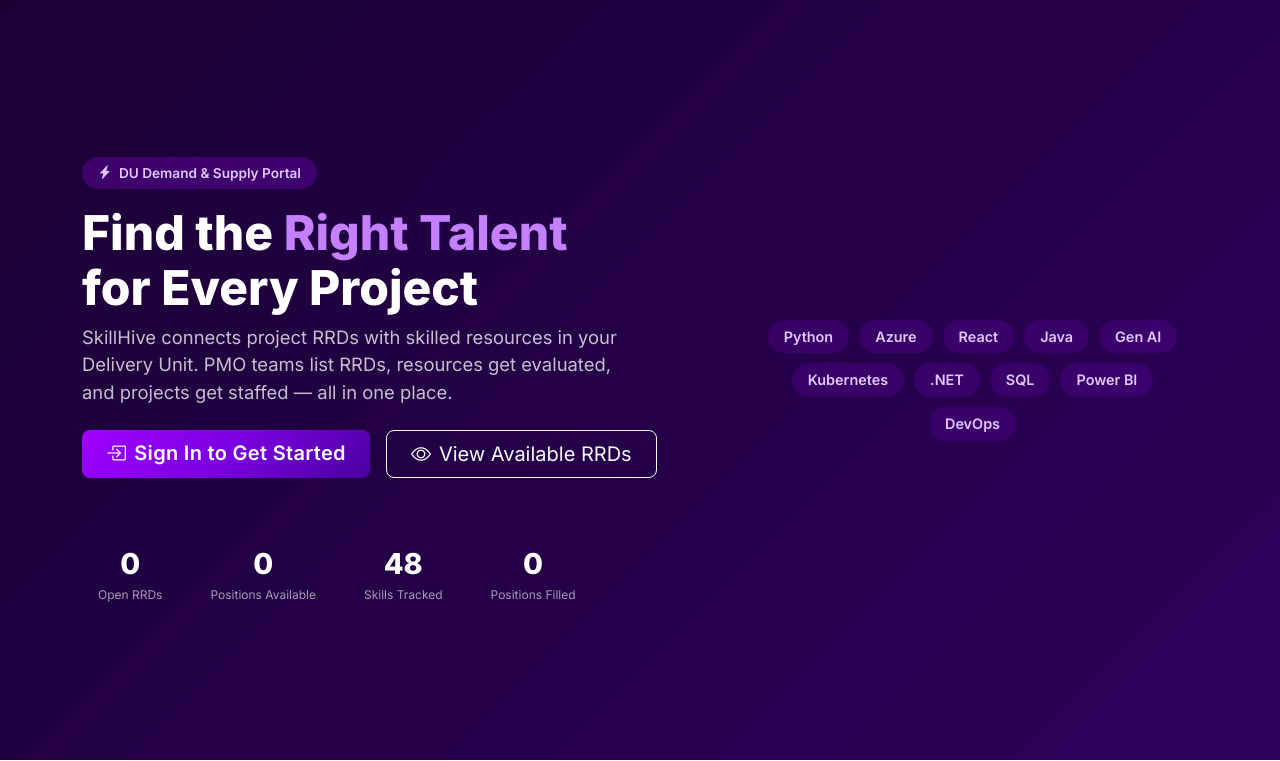
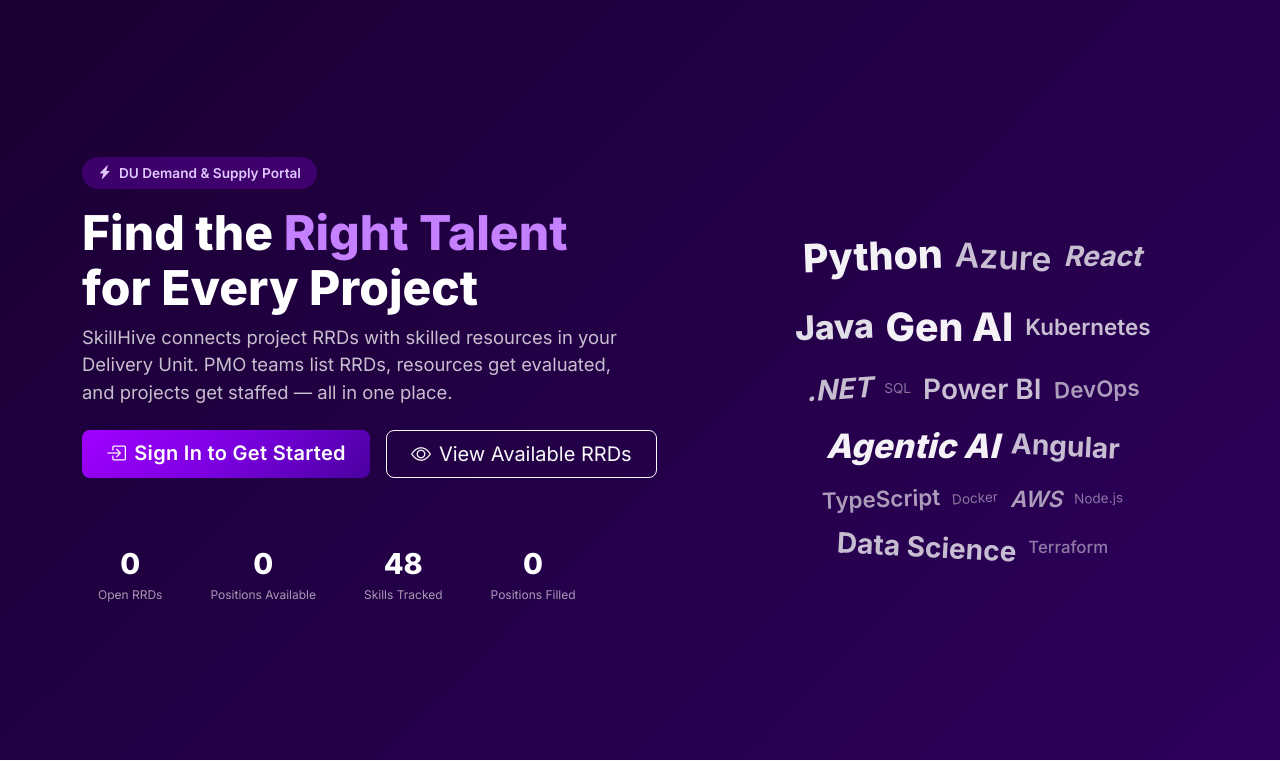
Before and after one commit to VashisthaP/du-skill-tracker, a Flask app: page / in a window 1280 px wide. Shown: the part 68-829 px from the top of the page. Run offline with Flask 3, Linux system fonts and the light colour scheme; data comes from the database, SQL or seed files in the repository; data that the repository does not hold is empty; some libraries are stand-ins or nearby versions.

Commit message:
Replace skill badges with word cloud visualization on homepage
- Created word-cloud CSS class with varying font sizes based on weight
- Added rotations and opacity variations for scattered cloud effect
- Words appear in different sizes/weights reflecting their frequency
- Added hover effect with purple glow

```diff
--- a/app/static/css/style.css
+++ b/app/static/css/style.css
@@ -253,14 +253,76 @@ a:hover { color: var(--purple-hover); }
 .bg-dark-purple { background: var(--gradient-dark); }
 .section-title { font-weight: 700; }
 
-/* ---- Skill Cloud Container (hero) ---- */
+/* ---- Word Cloud (Hero) ---- */
+.word-cloud {
+    position: relative;
+    width: 100%;
+    height: 350px;
+    display: flex;
+    flex-wrap: wrap;
+    align-items: center;
+    justify-content: center;
+    gap: 8px 12px;
+    padding: 20px;
+}
+
+.word-cloud-word {
+    /* Size varies based on weight (1-5 scale) */
+    --size-multiplier: calc(0.7 + (var(--weight, 1) * 0.35));
+    font-size: calc(var(--size-multiplier) * 1rem);
+    font-weight: calc(400 + (var(--weight, 1) * 100));
+
+    /* Color intensity varies with weight */
+    color: rgba(255, 255, 255, calc(0.35 + (var(--weight, 1) * 0.13)));
+
+    /* Subtle animation */
+    transition: transform 0.3s ease, color 0.3s ease;
+    cursor: default;
+    white-space: nowrap;
+    line-height: 1.6;
+
+    /* Slight random-like positioning via nth-child */
+    display: inline-block;
+}
+
+/* Apply rotations to create scattered word cloud effect */
+.word-cloud-word:nth-child(3n+1) { transform: rotate(-2deg); }
+.word-cloud-word:nth-child(5n+2) { transform: rotate(3deg); }
+.word-cloud-word:nth-child(7n) { transform: rotate(-4deg); }
+.word-cloud-word:nth-child(4n+3) { font-style: italic; }
+
+/* Hover effect */
+.word-cloud-word:hover {
+    color: #C580FF;
+    transform: scale(1.1);
+}
+
+/* Specific styling overrides for visual variety */
+.word-cloud-word:nth-child(1),
+.word-cloud-word:nth-child(5),
+.word-cloud-word:nth-child(11) {
+    font-weight: 800;
+    color: rgba(255,255,255,0.95);
+}
+
+.word-cloud-word:nth-child(2),
+.word-cloud-word:nth-child(6),
+.word-cloud-word:nth-child(9) {
+    font-weight: 600;
+    color: rgba(255,255,255,0.75);
+}
+
+.word-cloud-word:nth-child(8),
+.word-cloud-word:nth-child(14),
+.word-cloud-word:nth-child(16) {
+    font-weight: 400;
+    color: rgba(255,255,255,0.45);
+    font-size: 0.85rem;
+}
+
+/* Legacy skill-cloud-container for backwards compat */
 .skill-cloud-container {
     display: flex; flex-wrap: wrap; justify-content: center; gap: 10px; padding: 1rem;
-}
-.skill-cloud-container .skill-cloud-tag {
-    background: rgba(161, 0, 255, 0.15); color: #E0C8FF;
-    padding: 6px 16px; border-radius: 50px;
-    font-weight: 600; font-size: 0.9rem;
 }
 
 /* ---- Hero extras ---- */
--- a/app/templates/index.html
+++ b/app/templates/index.html
@@ -59,25 +59,35 @@
                 </div>
             </div>
             <div class="col-lg-5 d-none d-lg-block">
-                <!-- Skill Cloud Visualization -->
-                <div class="skill-cloud-container" id="heroSkillCloud">
+                <!-- Word Cloud Visualization -->
+                <div class="word-cloud" id="heroSkillCloud">
                     {% for skill in trending_skills %}
-                    <span class="skill-cloud-tag size-{{ (skill.count * 3) | int if skill.count < 5 else 15 }}"
-                          style="--delay: {{ loop.index * 0.1 }}s">
+                    <span class="word-cloud-word"
+                          data-weight="{{ skill.count }}"
+                          style="--weight: {{ skill.count }}; --index: {{ loop.index }};">
                         {{ skill.name }}
                     </span>
                     {% endfor %}
                     {% if not trending_skills %}
-                    <span class="skill-cloud-tag size-12">Python</span>
-                    <span class="skill-cloud-tag size-10">Azure</span>
-                    <span class="skill-cloud-tag size-8">React</span>
-                    <span class="skill-cloud-tag size-11">Java</span>
-                    <span class="skill-cloud-tag size-9">Gen AI</span>
-                    <span class="skill-cloud-tag size-7">Kubernetes</span>
-                    <span class="skill-cloud-tag size-10">.NET</span>
-                    <span class="skill-cloud-tag size-6">SQL</span>
-                    <span class="skill-cloud-tag size-9">Power BI</span>
-                    <span class="skill-cloud-tag size-8">DevOps</span>
+                    <!-- Fallback demo words -->
+                    <span class="word-cloud-word" style="--weight: 5; --index: 1;">Python</span>
+                    <span class="word-cloud-word" style="--weight: 4; --index: 2;">Azure</span>
+                    <span class="word-cloud-word" style="--weight: 3; --index: 3;">React</span>
+                    <span class="word-cloud-word" style="--weight: 4; --index: 4;">Java</span>
+                    <span class="word-cloud-word" style="--weight: 5; --index: 5;">Gen AI</span>
+                    <span class="word-cloud-word" style="--weight: 2; --index: 6;">Kubernetes</span>
+                    <span class="word-cloud-word" style="--weight: 3; --index: 7;">.NET</span>
+                    <span class="word-cloud-word" style="--weight: 2; --index: 8;">SQL</span>
+                    <span class="word-cloud-word" style="--weight: 3; --index: 9;">Power BI</span>
+                    <span class="word-cloud-word" style="--weight: 2; --index: 10;">DevOps</span>
+                    <span class="word-cloud-word" style="--weight: 4; --index: 11;">Agentic AI</span>
+                    <span class="word-cloud-word" style="--weight: 3; --index: 12;">Angular</span>
+                    <span class="word-cloud-word" style="--weight: 2; --index: 13;">TypeScript</span>
+                    <span class="word-cloud-word" style="--weight: 1; --index: 14;">Docker</span>
+                    <span class="word-cloud-word" style="--weight: 2; --index: 15;">AWS</span>
+                    <span class="word-cloud-word" style="--weight: 1; --index: 16;">Node.js</span>
+                    <span class="word-cloud-word" style="--weight: 3; --index: 17;">Data Science</span>
+                    <span class="word-cloud-word" style="--weight: 1; --index: 18;">Terraform</span>
                     {% endif %}
                 </div>
             </div>
```
